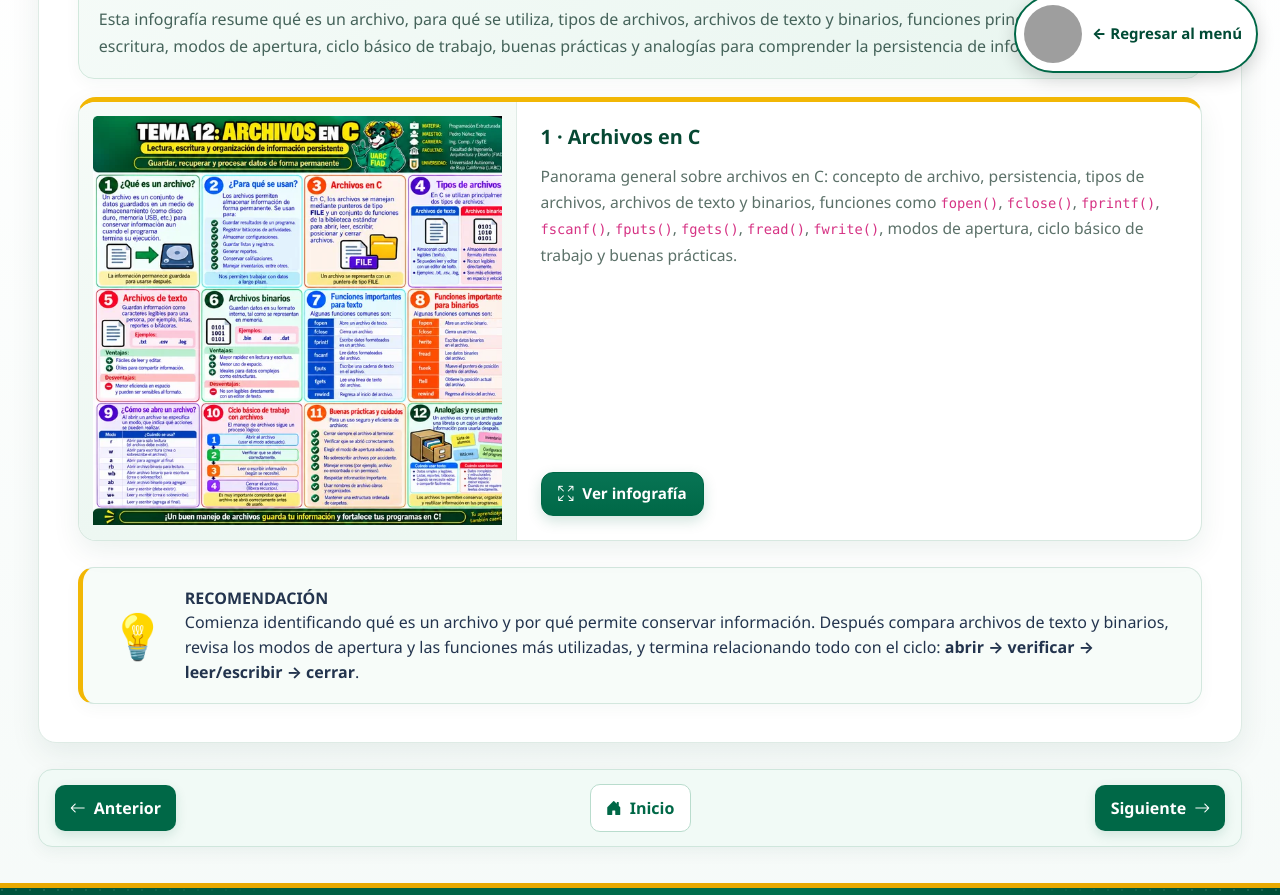
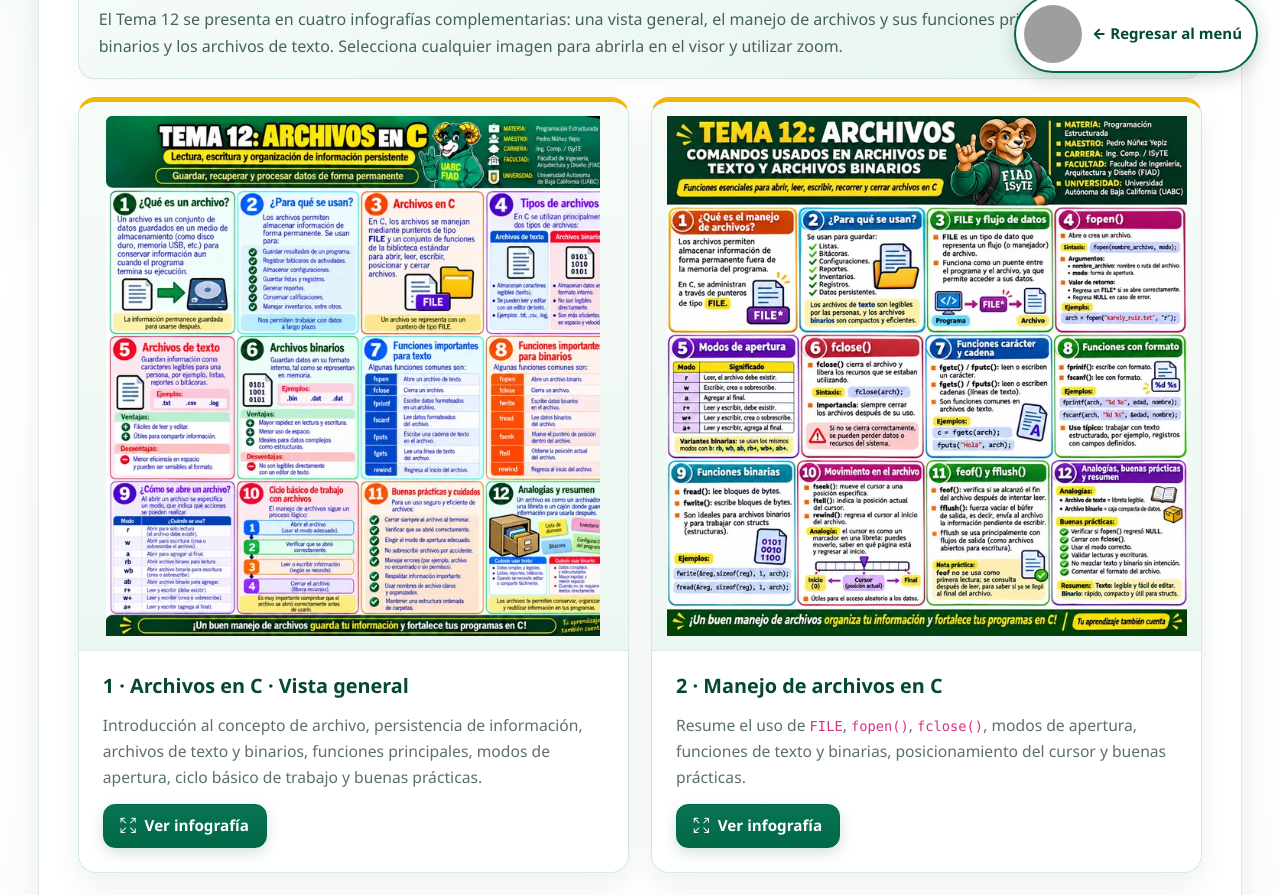
Before and after one commit to pedroyepiz/pe, a plain HTML site: page pages/infografias_archivos.html in a window 1280 px wide. Shown: the part 705-1600 px from the top of the page. Drawn offline with nearby package versions, Linux system fonts and the light colour scheme; grey boxes are pictures that could not be loaded.

Commit message:
cambio de ciamrron

```diff
--- a/pages/infografias_archivos.html
+++ b/pages/infografias_archivos.html
@@ -83,13 +83,14 @@
 
     .pe-infografias-uniforme .infografia-grid{
       display:grid;
-      grid-template-columns:1fr;
+      grid-template-columns:repeat(2,minmax(0,1fr));
       gap:22px;
+      align-items:stretch;
     }
 
     .pe-infografias-uniforme .infografia-card{
-      display:grid;
-      grid-template-columns:minmax(300px,.78fr) minmax(0,1.22fr);
+      display:flex;
+      flex-direction:column;
       min-width:0;
       overflow:hidden;
       background:#fff;
@@ -109,15 +110,15 @@
     .pe-infografias-uniforme .infografia-thumb{
       display:block;
       width:100%;
-      height:100%;
-      min-height:100%;
+      height:auto;
+      min-height:0;
       aspect-ratio:1/1;
       object-fit:contain;
       object-position:center;
       padding:14px;
       background:linear-gradient(180deg,#f6fbf8 0%,#edf7f2 100%);
       border:0;
-      border-right:1px solid #e0ece6;
+      border-bottom:1px solid #e0ece6;
       cursor:zoom-in;
       transition:transform .18s ease;
     }
@@ -231,21 +232,9 @@
       border:1px solid #b9dccd;
     }
 
-    @media (max-width:991.98px){
-      .pe-infografias-uniforme .infografia-card{
-        grid-template-columns:1fr;
-      }
-
-      .pe-infografias-uniforme .infografia-thumb{
-        height:auto;
-        min-height:0;
-        border-right:0;
-        border-bottom:1px solid #e0ece6;
-      }
-    }
-
     @media (max-width:767.98px){
       .pe-infografias-uniforme .page-content-card.content{padding:14px}
+      .pe-infografias-uniforme .infografia-grid{grid-template-columns:1fr;gap:18px}
       .pe-infografias-uniforme .infografia-thumb{padding:10px}
       .pe-infografias-uniforme .infografia-info{padding:18px 18px 19px}
       .pe-infografias-uniforme .ver-btn{width:100%;min-height:46px}
@@ -327,10 +316,9 @@
       <section class="gallery-intro">
         <h2>📁 Galería visual · Archivos en C</h2>
         <p>
-          Esta infografía resume qué es un archivo, para qué se utiliza, tipos de archivos,
-          archivos de texto y binarios, funciones principales para lectura y escritura,
-          modos de apertura, ciclo básico de trabajo, buenas prácticas y analogías para
-          comprender la persistencia de información.
+          El Tema 12 se presenta en cuatro infografías complementarias: una vista general,
+          el manejo de archivos y sus funciones principales, los archivos binarios y los
+          archivos de texto. Selecciona cualquier imagen para abrirla en el visor y utilizar zoom.
         </p>
       </section>
 
@@ -338,36 +326,90 @@
 
         <article class="infografia-card destacada">
           <img class="infografia-thumb"
-               src="../images/infografias/miniaturas/mini_archivos_c.webp"
-               alt="Infografía del Tema 12 sobre archivos en C"
-               width="680"
-               height="680"
-               loading="lazy"
-               decoding="async"
-               tabindex="0"
+               src="../images/infografias/miniaturas/mini_infografia_archivos.webp"
+               alt="Infografía general del Tema 12 sobre archivos en C"
+               loading="lazy" decoding="async" tabindex="0"
                data-infografia
-               data-src="../images/infografias/miniaturas/mini_archivos_c.webp"
+               data-src="../images/infografias/infografia_archivos.webp"
                data-title="Archivos en C · Lectura, escritura y organización de información persistente">
+          <div class="infografia-info">
+            <h3>1 · Archivos en C · Vista general</h3>
+            <p>
+              Introducción al concepto de archivo, persistencia de información, archivos de texto
+              y binarios, funciones principales, modos de apertura, ciclo básico de trabajo y buenas prácticas.
+            </p>
+            <button class="ver-btn" type="button" data-infografia
+                    data-src="../images/infografias/infografia_archivos.webp"
+                    data-title="Archivos en C · Lectura, escritura y organización de información persistente">
+              <i class="bi bi-arrows-fullscreen" aria-hidden="true"></i> Ver infografía
+            </button>
+          </div>
+        </article>
 
+        <article class="infografia-card">
+          <img class="infografia-thumb"
+               src="../images/infografias/miniaturas/mini_infografia_archivos_manejo.webp"
+               alt="Infografía sobre manejo de archivos en C y funciones principales"
+               loading="lazy" decoding="async" tabindex="0"
+               data-infografia
+               data-src="../images/infografias/infografia_archivos_manejo.webp"
+               data-title="Manejo de archivos en C · Comandos y funciones principales">
           <div class="infografia-info">
-            <h3>1 · Archivos en C</h3>
+            <h3>2 · Manejo de archivos en C</h3>
+            <p>
+              Resume el uso de <code>FILE</code>, <code>fopen()</code>, <code>fclose()</code>, modos de apertura,
+              funciones de texto y binarias, posicionamiento del cursor y buenas prácticas.
+            </p>
+            <button class="ver-btn" type="button" data-infografia
+                    data-src="../images/infografias/infografia_archivos_manejo.webp"
+                    data-title="Manejo de archivos en C · Comandos y funciones principales">
+              <i class="bi bi-arrows-fullscreen" aria-hidden="true"></i> Ver infografía
+            </button>
+          </div>
+        </article>
 
+        <article class="infografia-card">
+          <img class="infografia-thumb"
+               src="../images/infografias/miniaturas/mini_infografia_archivos_binarios.webp"
+               alt="Infografía sobre archivos binarios en C"
+               loading="lazy" decoding="async" tabindex="0"
+               data-infografia
+               data-src="../images/infografias/infografia_archivos_binarios.webp"
+               data-title="Archivos binarios en C · Lectura, escritura y acceso directo">
+          <div class="infografia-info">
+            <h3>3 · Archivos binarios en C</h3>
             <p>
-              Panorama general sobre archivos en C: concepto de archivo, persistencia,
-              tipos de archivos, archivos de texto y binarios, funciones como
-              <code>fopen()</code>, <code>fclose()</code>, <code>fprintf()</code>,
-              <code>fscanf()</code>, <code>fputs()</code>, <code>fgets()</code>,
-              <code>fread()</code>, <code>fwrite()</code>, modos de apertura,
-              ciclo básico de trabajo y buenas prácticas.
+              Explica modos binarios, <code>fwrite()</code>, <code>fread()</code>, <code>fseek()</code>,
+              constantes <code>SEEK_SET</code>, <code>SEEK_CUR</code> y <code>SEEK_END</code>, además de
+              <code>sizeof</code> y lectura de registros.
             </p>
+            <button class="ver-btn" type="button" data-infografia
+                    data-src="../images/infografias/infografia_archivos_binarios.webp"
+                    data-title="Archivos binarios en C · Lectura, escritura y acceso directo">
+              <i class="bi bi-arrows-fullscreen" aria-hidden="true"></i> Ver infografía
+            </button>
+          </div>
+        </article>
 
-            <button class="ver-btn"
-                    type="button"
-                    data-infografia
-                    data-src="../images/infografias/miniaturas/mini_archivos_c.webp"
-                    data-title="Archivos en C · Lectura, escritura y organización de información persistente">
-              <i class="bi bi-arrows-fullscreen" aria-hidden="true"></i>
-              Ver infografía
+        <article class="infografia-card">
+          <img class="infografia-thumb"
+               src="../images/infografias/miniaturas/mini_infografia_archivos_texto.webp"
+               alt="Infografía sobre archivos de texto en C"
+               loading="lazy" decoding="async" tabindex="0"
+               data-infografia
+               data-src="../images/infografias/infografia_archivos_texto.webp"
+               data-title="Archivos de texto en C · Lectura y escritura de información">
+          <div class="infografia-info">
+            <h3>4 · Archivos de texto en C</h3>
+            <p>
+              Presenta <code>FILE</code>, modos de apertura, <code>fopen()</code>, <code>fclose()</code>,
+              <code>fprintf()</code>, <code>fscanf()</code>, <code>fgetc()</code>, EOF y ejemplos básicos
+              para guardar y generar archivos de texto.
+            </p>
+            <button class="ver-btn" type="button" data-infografia
+                    data-src="../images/infografias/infografia_archivos_texto.webp"
+                    data-title="Archivos de texto en C · Lectura y escritura de información">
+              <i class="bi bi-arrows-fullscreen" aria-hidden="true"></i> Ver infografía
             </button>
           </div>
         </article>
@@ -377,11 +419,11 @@
       <div class="summary">
         <div class="bulb">💡</div>
         <div>
-          <b>RECOMENDACIÓN</b><br>
-          Comienza identificando qué es un archivo y por qué permite conservar información.
-          Después compara archivos de texto y binarios, revisa los modos de apertura y las
-          funciones más utilizadas, y termina relacionando todo con el ciclo:
-          <b>abrir → verificar → leer/escribir → cerrar</b>.
+          <b>RUTA DE ESTUDIO RECOMENDADA</b><br>
+          Revisa primero la vista general de <b>Archivos en C</b>. Continúa con
+          <b>Manejo de archivos</b> para identificar funciones y modos de apertura;
+          después compara <b>Archivos binarios</b> y <b>Archivos de texto</b> para reconocer
+          cuándo conviene usar cada formato.
         </div>
       </div>
 
```
Also changed, not shown: images/infografias/infografia_archivos.webp (added), images/infografias/infografia_archivos_binarios.webp (added), images/infografias/infografia_archivos_manejo.webp (added), images/infografias/infografia_archivos_texto.webp (added), images/infografias/miniaturas/mini_infografia_archivos.webp (added), images/infografias/miniaturas/mini_infografia_archivos_binarios.webp (added), images/infografias/miniaturas/mini_infografia_archivos_manejo.webp (added), images/infografias/miniaturas/mini_infografia_archivos_texto.webp (added), 1 other file.
